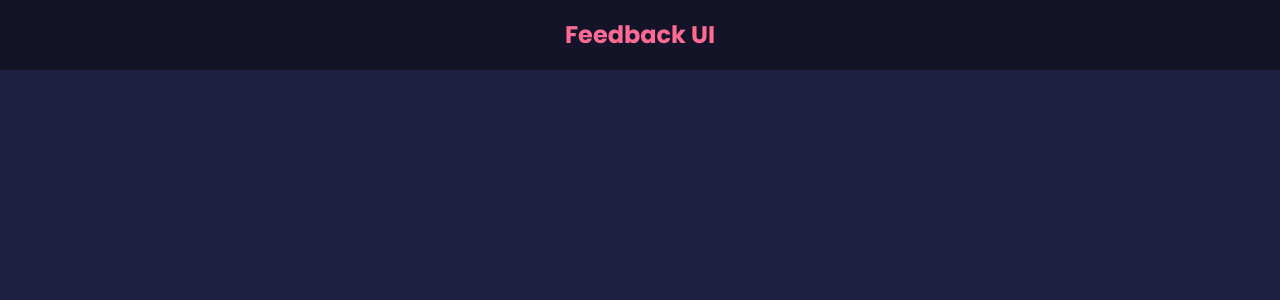
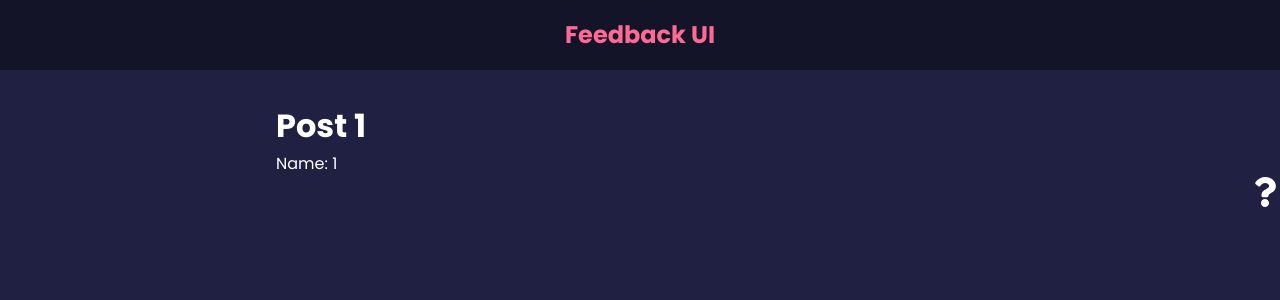
Before and after one commit to sofiaponteb/feedback-app, a React (Create React App) app: page /post/1/1 in a window 1280 px wide. Before the commit this address had no page. Shown: the top 300 px of the page. Built offline with nearby package versions, Linux system fonts and the light colour scheme.

Commit message:
params url

```diff
--- a/src/App.js
+++ b/src/App.js
@@ -8,6 +8,7 @@
 import AboutPage from "./pages/AboutPage"
 import {BrowserRouter as Router, Route, Routes} from 'react-router-dom'
 import AboutIconLink from "./components/AboutIconLink"
+import Post from "./pages/Post"
 
 function App(){
     const [feedback, setFeedback] = useState(FeedbackData)
@@ -34,15 +35,16 @@
                     <FeedbackForm handleAdd={addFeedback} />
                     <FeedbackStats feedback = {feedback} />
                     <FeedbackList feedback = {feedback} handleDelete = { deleteFeedback } />
-                    <AboutIconLink  />
                     </>
                 }>
 
                 </Route>
 
                 <Route path='/about' element = {<AboutPage/>} />
+                <Route path = '/post/:id/:name' element={<Post />} />
             </Routes>
         </div>
+        <AboutIconLink  />
         </Router>
     )
 }
--- a/src/components/AboutIconLink.jsx
+++ b/src/components/AboutIconLink.jsx
@@ -4,7 +4,11 @@
 function AboutIconLink() {
   return (
     <div className='about-link'>
-        < Link to = '/about' >
+        < Link to = {{
+          pathname: '/about',
+          search: '?sort=name',
+          hash: '#hello'
+        }} >
         <FaQuestion size = {30} />
         </Link>
     </div>
--- /dev/null
+++ b/src/pages/Post.jsx
@@ -0,0 +1,14 @@
+import {useParams} from 'react-router-dom'
+
+function Post() {
+    const params = useParams()
+
+  return (
+    <div>
+        <h1> Post {params.id }</h1>
+        <p> Name: {params.name}</p>
+    </div>
+  )
+}
+
+export default Post
```
